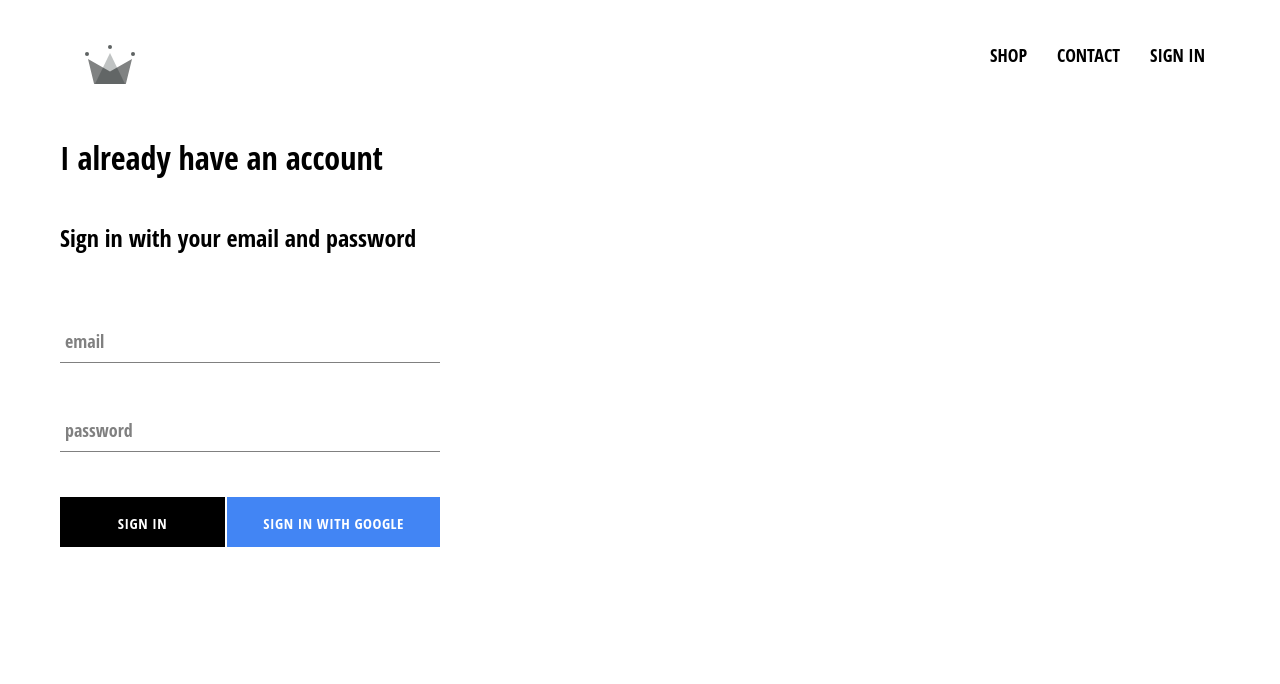
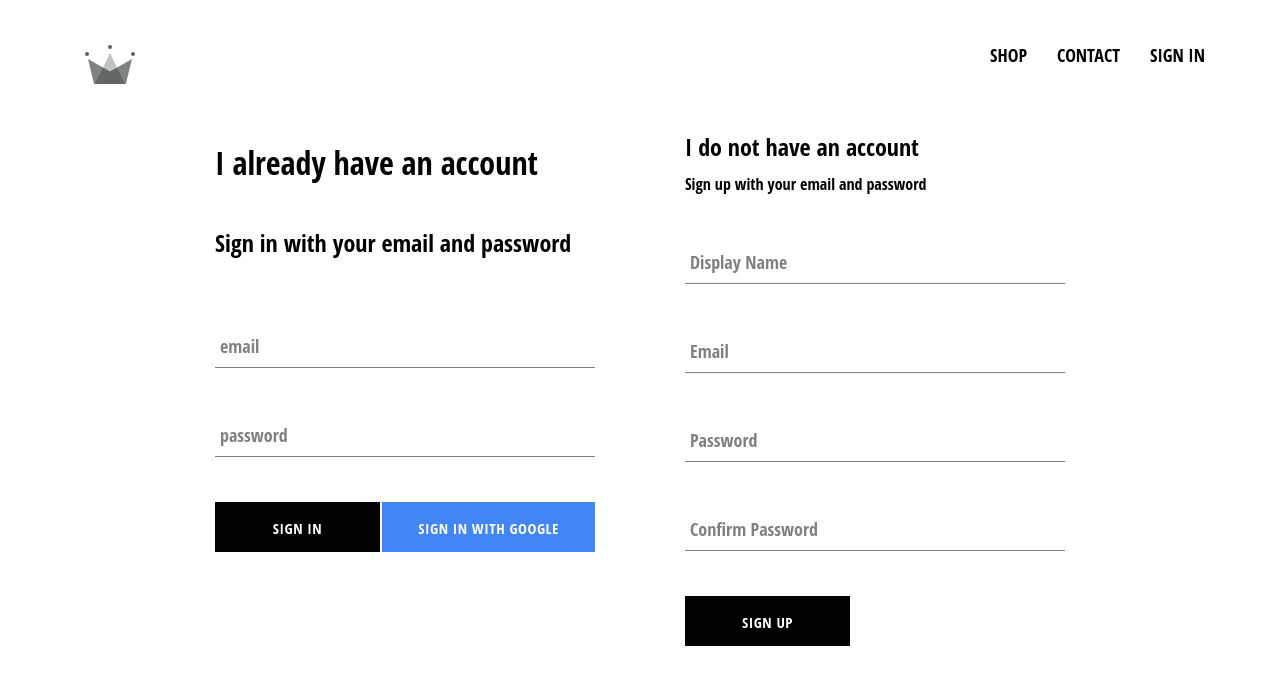
Before and after one commit to stephenbeiter/crwn-clothing, a React (Create React App) app: page /auth in a window 1280 px wide. Shown: the top 684 px of the page. Built offline with nearby package versions, Linux system fonts and the light colour scheme; no server answers; the HTML template or start-up script is replaced by a standard one.

Commit message:
added email and password signup

```diff
--- a/src/App.js
+++ b/src/App.js
@@ -32,7 +32,8 @@
               ...snapShot.data()
             }
           });
-        })
+          console.log(this.state);
+        });
       } else {
         this.setState({ currentUser: userAuth });
       }
--- a/src/components/sign-up/sign-up.components.jsx
+++ b/src/components/sign-up/sign-up.components.jsx
@@ -5,3 +5,104 @@
 import CustomButton from '../custom-button/custom-button.component';
 
 import { auth, createUserProfileDocument } from '../../firebase/firebase.utils';
+
+class SignUp extends React.Component {
+  constructor() {
+    super();
+
+    this.state = {
+      displayName: '',
+      email: '',
+      password: '',
+      confirmPassword: ''
+    }
+  }
+
+  handleSubmit = async event => {
+    event.preventDefault();
+
+    const { displayName, email, password, confirmPassword } = this.state;
+
+    if (password !== confirmPassword) {
+      alert("Passwords don't match")
+      return;
+    }
+
+    try {
+      const { user } = await auth.createUserWithEmailAndPassword(email, password);
+
+      await createUserProfileDocument(user, { displayName });
+
+      this.setState({
+        displayName: '',
+        email: '',
+        password: '',
+        confirmPassword: ''
+      })
+    } catch (error) {
+      console.error(error);
+    }
+  };
+
+  handleChange = event => {
+    const { name, value } = event.target;
+
+    this.setState({ [name]: value });
+  }
+
+  render() {
+    const { displayName, email, password, confirmPassword } = this.state;
+    return (
+      <div className='sign-up'>
+        <h2 className='title'>I do not have an account</h2>
+        <span>Sign up with your email and password</span>
+        <form className='sign-up-form' onSubmit={this.handleSubmit}>
+
+          <FormInput
+            type='text'
+            name='displayName'
+            value={displayName}
+            onChange={this.handleChange}
+            label='Display Name'
+            autoComplete="username"
+            required
+          />
+
+          <FormInput
+            type='email'
+            name='email'
+            value={email}
+            onChange={this.handleChange}
+            label='Email'
+            autoComplete="username"
+            required
+          />
+
+          <FormInput
+            type='password'
+            name='password'
+            value={password}
+            onChange={this.handleChange}
+            label='Password'
+            autoComplete="new-password"
+            required
+          />
+
+          <FormInput
+            type='password'
+            name='confirmPassword'
+            value={confirmPassword}
+            onChange={this.handleChange}
+            label='Confirm Password'
+            autoComplete="new-password"
+            required
+          />
+          <CustomButton type='submit'>SIGN UP</CustomButton>
+
+        </form>
+      </div>
+    );
+  }
+}
+
+export default SignUp;
--- a/src/pages/auth/auth.component.jsx
+++ b/src/pages/auth/auth.component.jsx
@@ -2,9 +2,13 @@
 import './auth.styles.scss';
 
 import SignIn from '../../components/sign-in/sign-in.components';
+import SignUp from '../../components/sign-up/sign-up.components';
 
 const AuthPage = () => (
-  <SignIn />
+  <div className='auth'>
+    <SignIn />
+    <SignUp />
+  </div>
 );
 
 export default AuthPage;
--- a/src/pages/auth/auth.styles.scss
+++ b/src/pages/auth/auth.styles.scss
@@ -0,0 +1,6 @@
+.auth {
+  width: 850px;
+  display: flex;
+  justify-content: space-between;
+  margin: 30px auto;
+}
```
